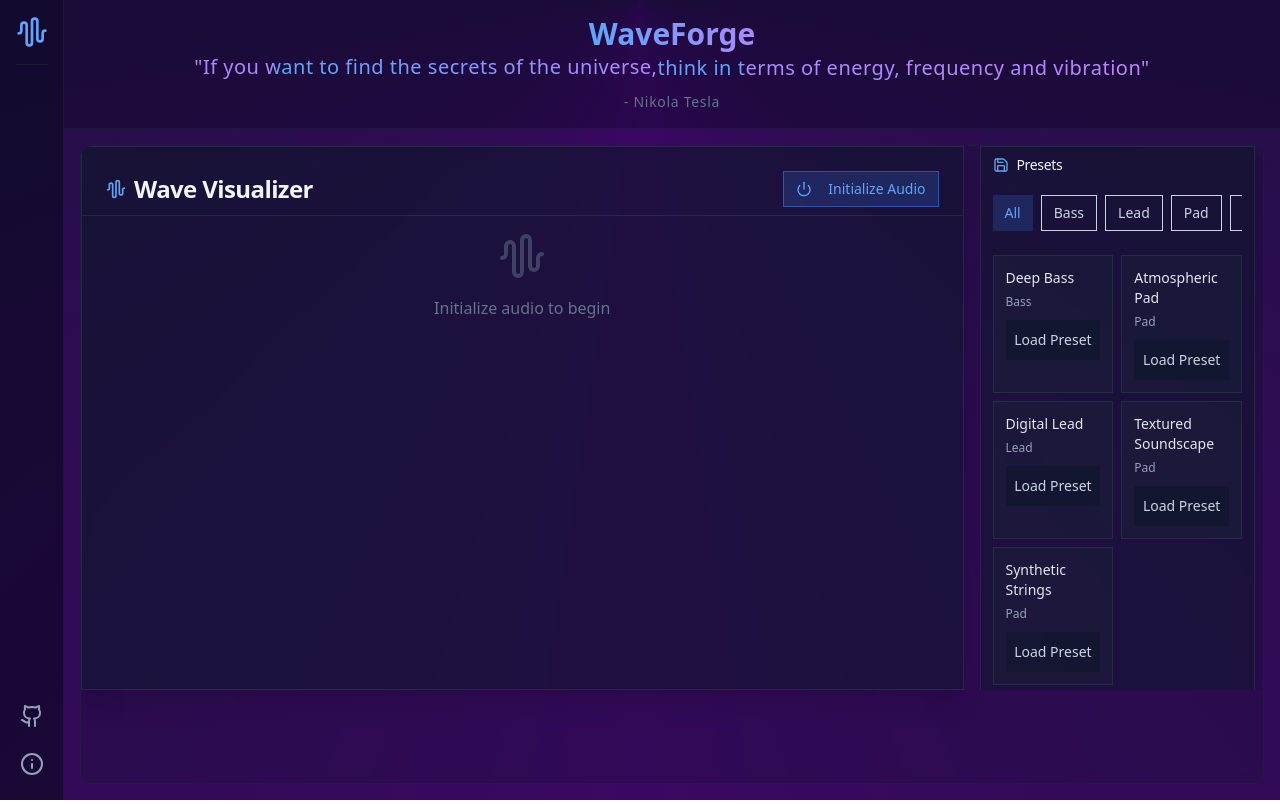
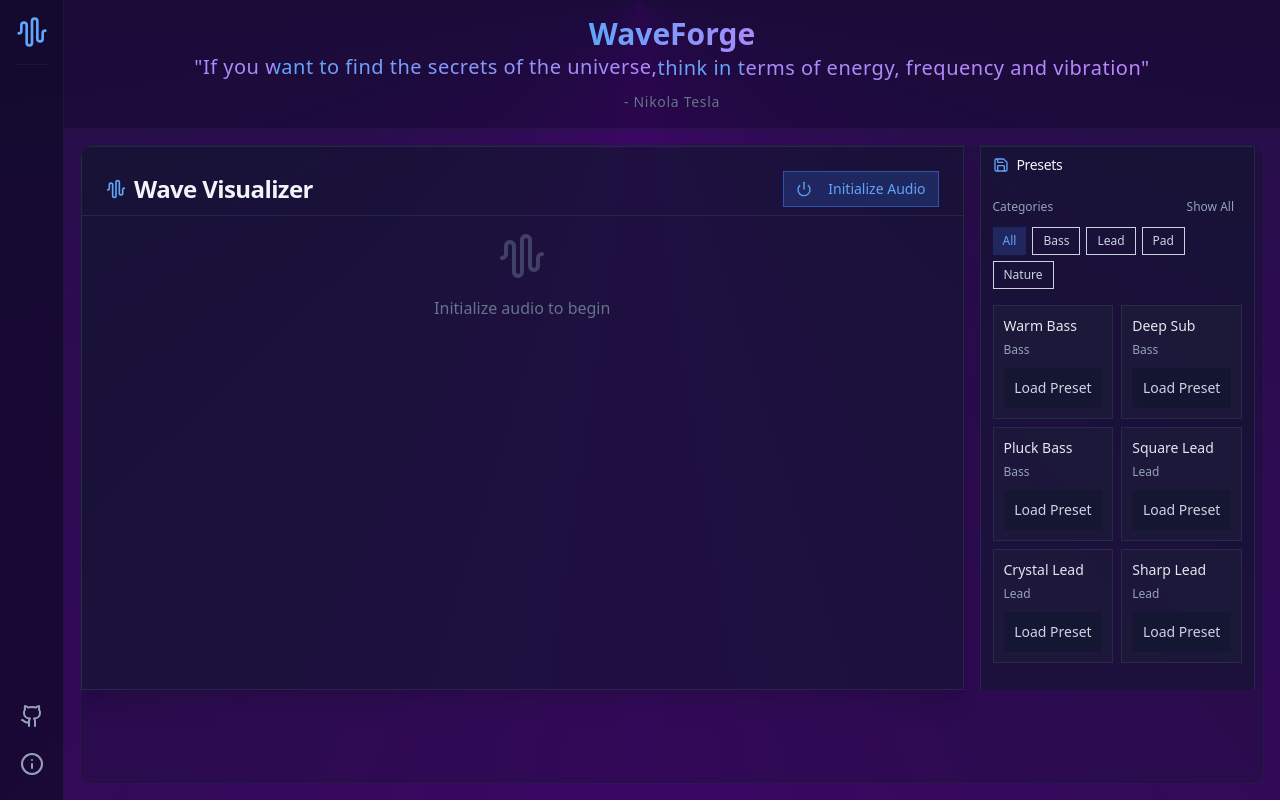
Before and after one commit to Sohaib-2/WaveForge, a React (Vite) app: page / in a window 1280 px wide. Built offline with nearby package versions, Linux system fonts and the light colour scheme.

Commit message:
updated presets

```diff
--- a/package.json
+++ b/package.json
@@ -22,6 +22,7 @@
     "react": "^18.3.1",
     "react-dom": "^18.3.1",
     "react-markdown": "^9.0.1",
+    "react-router-dom": "^6.27.0",
     "tailwind-merge": "^2.5.4",
     "tailwindcss-animate": "^1.0.7"
   },
--- a/src/components/Controls/PresetManager.jsx
+++ b/src/components/Controls/PresetManager.jsx
@@ -8,56 +8,12 @@ import {
   DialogTitle,
   DialogFooter,
 } from '@/components/ui/dialog';
-import { Save, Trash2, Star, Folder } from 'lucide-react';
+import { Save, Trash2, ChevronLeft, ChevronRight, Music2 } from 'lucide-react';
+import WAVE_PRESETS, { CATEGORIES } from '../presets/WavePresets';
 
-// Built-in presets
-const DEFAULT_PRESETS = {
-  'Deep Bass': {
-    category: 'Bass',
-    settings: [
-      { type: 'sine', frequency: 55, amplitude: 0.7, volume: 0.8 },    // Fundamental
-      { type: 'sine', frequency: 110, amplitude: 0.3, volume: 0.5 },   // First harmonic
-      { type: 'sawtooth', frequency: 55, amplitude: 0.15, volume: 0.4 } // Added texture
-    ]
-  },
-  'Atmospheric Pad': {
-    category: 'Pad',
-    settings: [
-      { type: 'sine', frequency: 220, amplitude: 0.4, volume: 0.6 },    // Base frequency
-      { type: 'sine', frequency: 220.5, amplitude: 0.3, volume: 0.4 },  // Slightly detuned
-      { type: 'triangle', frequency: 440, amplitude: 0.2, volume: 0.3 }, // Octave up
-      { type: 'sine', frequency: 440.5, amplitude: 0.1, volume: 0.2 }   // Detuned octave
-    ]
-  },
-  'Digital Lead': {
-    category: 'Lead',
-    settings: [
-      { type: 'square', frequency: 440, amplitude: 0.4, volume: 0.6 },     // Main square
-      { type: 'square', frequency: 443, amplitude: 0.2, volume: 0.3 },     // Detuned for thickness
-      { type: 'sawtooth', frequency: 440, amplitude: 0.15, volume: 0.25 }  // Added harmonics
-    ]
-  },
-  'Textured Soundscape': {
-    category: 'Pad',
-    settings: [
-      { type: 'sine', frequency: 220, amplitude: 0.3, volume: 0.6 },      // Base frequency
-      { type: 'triangle', frequency: 329.6, amplitude: 0.2, volume: 0.4 }, // Perfect fifth
-      { type: 'sawtooth', frequency: 440, amplitude: 0.1, volume: 0.3 },  // Octave
-      { type: 'pink', frequency: 0, amplitude: 0.05, volume: 0.15 }       // Subtle noise texture
-    ]
-  },
-  'Synthetic Strings': {
-    category: 'Pad',
-    settings: [
-      { type: 'sawtooth', frequency: 440, amplitude: 0.3, volume: 0.5 },   // Main saw
-      { type: 'sawtooth', frequency: 442, amplitude: 0.3, volume: 0.5 },   // Detuned saw
-      { type: 'sine', frequency: 440, amplitude: 0.2, volume: 0.4 },       // Sine foundation
-      { type: 'white', frequency: 0, amplitude: 0.02, volume: 0.1 }        // Subtle air
-    ]
-  }
-};
+const PRESETS_PER_PAGE = 6;
 
-// Load presets from localStorage
+// Helper functions (loadCustomPresets and saveCustomPresets remain the same)
 const loadCustomPresets = () => {
   try {
     const saved = localStorage.getItem('waveforge-presets');
@@ -68,7 +24,6 @@ const loadCustomPresets = () => {
   }
 };
 
-// Save presets to localStorage
 const saveCustomPresets = (presets) => {
   try {
     localStorage.setItem('waveforge-presets', JSON.stringify(presets));
@@ -82,21 +37,52 @@ const PresetManager = ({ currentSettings, onPresetLoad }) => {
   const [saveDialogOpen, setSaveDialogOpen] = useState(false);
   const [newPresetName, setNewPresetName] = useState('');
   const [selectedCategory, setSelectedCategory] = useState('All');
+  const [newPresetCategory, setNewPresetCategory] = useState('Custom');
+  const [currentPage, setCurrentPage] = useState(0);
+  const [showAllCategories, setShowAllCategories] = useState(false);
 
-  // Load custom presets on mount
   useEffect(() => {
     setCustomPresets(loadCustomPresets());
+    setCurrentPage(0); // Reset page when component mounts
   }, []);
 
-  const categories = ['All', 'Bass', 'Lead', 'Pad', 'Custom'];
+  const mainCategories = ['All', 'Bass', 'Lead', 'Pad', 'Nature'];
+  const visibleCategories = showAllCategories ? CATEGORIES : mainCategories;
 
+  // Get filtered and paginated presets
+  const filteredPresets = {
+    ...WAVE_PRESETS,
+    ...customPresets
+  };
+
+  const displayPresets = selectedCategory === 'All'
+    ? filteredPresets
+    : Object.fromEntries(
+        Object.entries(filteredPresets).filter(([_, preset]) =>
+          preset.category === selectedCategory
+        )
+      );
+
+  const presetEntries = Object.entries(displayPresets);
+  const totalPages = Math.ceil(presetEntries.length / PRESETS_PER_PAGE);
+  const paginatedPresets = presetEntries.slice(
+    currentPage * PRESETS_PER_PAGE,
+    (currentPage + 1) * PRESETS_PER_PAGE
+  );
+
+  const handleCategoryChange = (category) => {
+    setSelectedCategory(category);
+    setCurrentPage(0); // Reset to first page when changing category
+  };
+
+  // Other functions remain the same
   const saveNewPreset = () => {
     if (!newPresetName.trim()) return;
 
     const newPresets = {
       ...customPresets,
       [newPresetName]: {
-        category: 'Custom',
+        category: newPresetCategory,
         settings: currentSettings,
         created: new Date().toISOString()
       }
@@ -115,31 +101,29 @@ const PresetManager = ({ currentSettings, onPresetLoad }) => {
     saveCustomPresets(newPresets);
   };
 
-  const filteredPresets = {
-    ...DEFAULT_PRESETS,
-    ...customPresets
-  };
-
-  // Filter presets by category
-  const displayPresets = selectedCategory === 'All'
-    ? filteredPresets
-    : Object.fromEntries(
-        Object.entries(filteredPresets).filter(([_, preset]) =>
-          preset.category === selectedCategory
-        )
-      );
-
   return (
     <div className="space-y-4">
-          {/* Category Filter */}
-          <div className="flex gap-2 overflow-x-auto pb-2">
-            {categories.map(category => (
+      {/* Category Selection */}
+      <div className="space-y-2">
+        <div className="flex items-center justify-between mb-1">
+          <span className="text-xs text-slate-400">Categories</span>
+          <Button
+            variant="ghost"
+            size="sm"
+            onClick={() => setShowAllCategories(!showAllCategories)}
+            className="text-xs text-slate-400 hover:text-blue-400 h-6 px-2"
+          >
+            {showAllCategories ? 'Show Less' : 'Show All'}
+          </Button>
+        </div>
+        <div className="flex flex-wrap gap-1.5">
+          {visibleCategories.map(category => (
             <Button
               key={category}
               variant={selectedCategory === category ? "default" : "outline"}
               size="sm"
-                onClick={() => setSelectedCategory(category)}
-                className={`whitespace-nowrap ${
+              onClick={() => handleCategoryChange(category)}
+              className={`text-xs px-2.5 h-7 ${
                 selectedCategory === category
                   ? "bg-blue-500/20 hover:bg-blue-500/30 text-blue-400 border-blue-500/50"
                   : "text-slate-300 hover:text-blue-400"
@@ -149,17 +133,25 @@ const PresetManager = ({ currentSettings, onPresetLoad }) => {
             </Button>
           ))}
         </div>
+      </div>
 
       {/* Presets Grid */}
       <div className="grid grid-cols-2 gap-2">
-            {Object.entries(displayPresets).map(([name, preset]) => (
+        {paginatedPresets.map(([name, preset]) => (
           <div
             key={name}
-                className="relative group bg-slate-800/30 rounded-lg p-3 border border-slate-700/50 hover:border-blue-500/50 transition-all"
+            className="relative group bg-slate-800/30 rounded-lg p-2.5 border border-slate-700/50 hover:border-blue-500/50 transition-all"
           >
             <div className="flex items-start justify-between">
               <div>
-                    <h3 className="text-sm font-medium text-slate-200">{name}</h3>
+                <h3 className="text-sm font-medium text-slate-200 flex items-center gap-2">
+                  {name}
+                  {'created' in preset && (
+                    <span className="text-xs px-1.5 py-0.5 rounded-full bg-blue-500/20 text-blue-400">
+                      Custom
+                    </span>
+                  )}
+                </h3>
                 <span className="text-xs text-slate-400">{preset.category}</span>
               </div>
               {'created' in preset && (
@@ -187,7 +179,34 @@ const PresetManager = ({ currentSettings, onPresetLoad }) => {
         ))}
       </div>
 
-          {/* Save New Preset Button */}
+      {/* Pagination */}
+      {totalPages > 1 && (
+        <div className="flex items-center justify-between px-2">
+          <Button
+            variant="ghost"
+            size="sm"
+            onClick={() => setCurrentPage(p => Math.max(0, p - 1))}
+            disabled={currentPage === 0}
+            className="text-slate-400 hover:text-blue-400 disabled:opacity-50"
+          >
+            <ChevronLeft className="h-4 w-4" />
+          </Button>
+          <span className="text-sm text-slate-400">
+            {currentPage + 1} / {totalPages}
+          </span>
+          <Button
+            variant="ghost"
+            size="sm"
+            onClick={() => setCurrentPage(p => Math.min(totalPages - 1, p + 1))}
+            disabled={currentPage === totalPages - 1}
+            className="text-slate-400 hover:text-blue-400 disabled:opacity-50"
+          >
+            <ChevronRight className="h-4 w-4" />
+          </Button>
+        </div>
+      )}
+
+      {/* Save Button and Dialog remain the same */}
       <Button
         onClick={() => setSaveDialogOpen(true)}
         className="w-full bg-blue-500/20 hover:bg-blue-500/30 text-blue-400 border border-blue-500/50"
@@ -196,7 +215,6 @@ const PresetManager = ({ currentSettings, onPresetLoad }) => {
         Save Current Settings
       </Button>
 
-          {/* Save Preset Dialog */}
       <Dialog open={saveDialogOpen} onOpenChange={setSaveDialogOpen}>
         <DialogContent className="bg-slate-900/95 border-slate-700/50">
           <DialogHeader>
@@ -211,6 +229,26 @@ const PresetManager = ({ currentSettings, onPresetLoad }) => {
                 placeholder="My Awesome Preset"
                 className="bg-slate-800/50 border-slate-700 text-slate-200 placeholder:text-slate-500"
               />
+            </div>
+            <div className="space-y-2">
+              <label className="text-sm text-slate-300">Category</label>
+              <div className="flex flex-wrap gap-2">
+                {CATEGORIES.filter(cat => cat !== 'All').map(category => (
+                  <Button
+                    key={category}
+                    variant={newPresetCategory === category ? "default" : "outline"}
+                    size="sm"
+                    onClick={() => setNewPresetCategory(category)}
+                    className={`${
+                      newPresetCategory === category
+                        ? "bg-blue-500/20 hover:bg-blue-500/30 text-blue-400 border-blue-500/50"
+                        : "text-slate-300 hover:text-blue-400"
+                    }`}
+                  >
+                    {category}
+                  </Button>
+                ))}
+              </div>
             </div>
           </div>
           <DialogFooter>
--- /dev/null
+++ b/src/components/presets/WavePresets.jsx
@@ -0,0 +1,148 @@
+const WAVE_PRESETS = {
+    // Basic Synth Presets
+    'Warm Bass': {
+      category: 'Bass',
+      settings: [
+        { type: 'sine', frequency: 55, amplitude: 0.7, volume: 0.8 },
+        { type: 'sine', frequency: 110, amplitude: 0.3, volume: 0.5 }
+      ]
+    },
+    'Deep Sub': {
+      category: 'Bass',
+      settings: [
+        { type: 'sine', frequency: 30, amplitude: 0.8, volume: 0.7 },
+        { type: 'triangle', frequency: 60, amplitude: 0.2, volume: 0.4 }
+      ]
+    },
+    'Pluck Bass': {
+      category: 'Bass',
+      settings: [
+        { type: 'triangle', frequency: 80, amplitude: 0.6, volume: 0.7 },
+        { type: 'square', frequency: 160, amplitude: 0.3, volume: 0.4 }
+      ]
+    },
+
+    // Lead Presets
+    'Square Lead': {
+      category: 'Lead',
+      settings: [
+        { type: 'square', frequency: 440, amplitude: 0.4, volume: 0.6 },
+        { type: 'square', frequency: 443, amplitude: 0.2, volume: 0.3 }
+      ]
+    },
+    'Crystal Lead': {
+      category: 'Lead',
+      settings: [
+        { type: 'sine', frequency: 880, amplitude: 0.5, volume: 0.6 },
+        { type: 'triangle', frequency: 1760, amplitude: 0.3, volume: 0.4 }
+      ]
+    },
+    'Sharp Lead': {
+      category: 'Lead',
+      settings: [
+        { type: 'sawtooth', frequency: 440, amplitude: 0.5, volume: 0.6 },
+        { type: 'square', frequency: 442, amplitude: 0.3, volume: 0.4 }
+      ]
+    },
+
+    // Pad Presets
+    'Warm Pad': {
+      category: 'Pad',
+      settings: [
+        { type: 'sine', frequency: 220, amplitude: 0.4, volume: 0.6 },
+        { type: 'sine', frequency: 440, amplitude: 0.3, volume: 0.4 },
+        { type: 'triangle', frequency: 880, amplitude: 0.2, volume: 0.3 }
+      ]
+    },
+    'Ethereal Pad': {
+      category: 'Pad',
+      settings: [
+        { type: 'sine', frequency: 330, amplitude: 0.4, volume: 0.5 },
+        { type: 'sine', frequency: 497, amplitude: 0.3, volume: 0.4 },
+        { type: 'triangle', frequency: 660, amplitude: 0.2, volume: 0.3 }
+      ]
+    },
+    'Rich Texture': {
+      category: 'Pad',
+      settings: [
+        { type: 'sine', frequency: 220, amplitude: 0.3, volume: 0.6 },
+        { type: 'triangle', frequency: 330, amplitude: 0.2, volume: 0.4 },
+        { type: 'sawtooth', frequency: 440, amplitude: 0.1, volume: 0.3 }
+      ]
+    },
+
+    // Natural Sound Simulations
+    'Ocean Waves': {
+      category: 'Nature',
+      settings: [
+        { type: 'white', frequency: 0, amplitude: 0.3, volume: 0.4 },
+        { type: 'pink', frequency: 0, amplitude: 0.4, volume: 0.5 }
+      ]
+    },
+    'Wind': {
+      category: 'Nature',
+      settings: [
+        { type: 'pink', frequency: 0, amplitude: 0.3, volume: 0.4 },
+        { type: 'white', frequency: 0, amplitude: 0.2, volume: 0.3 }
+      ]
+    },
+    'Rain': {
+      category: 'Nature',
+      settings: [
+        { type: 'white', frequency: 0, amplitude: 0.2, volume: 0.3 },
+        { type: 'pink', frequency: 0, amplitude: 0.1, volume: 0.2 }
+      ]
+    },
+
+    // FX Presets
+    'Sci-Fi Scanner': {
+      category: 'FX',
+      settings: [
+        { type: 'sawtooth', frequency: 880, amplitude: 0.3, volume: 0.4 },
+        { type: 'sine', frequency: 440, amplitude: 0.2, volume: 0.3 }
+      ]
+    },
+    'Robot Voice': {
+      category: 'FX',
+      settings: [
+        { type: 'square', frequency: 200, amplitude: 0.4, volume: 0.5 },
+        { type: 'sawtooth', frequency: 400, amplitude: 0.3, volume: 0.4 }
+      ]
+    },
+    'Space Wind': {
+      category: 'FX',
+      settings: [
+        { type: 'pink', frequency: 0, amplitude: 0.3, volume: 0.4 },
+        { type: 'sine', frequency: 220, amplitude: 0.2, volume: 0.3 }
+      ]
+    },
+
+    // Experimental
+    'Chaos Theory': {
+      category: 'Experimental',
+      settings: [
+        { type: 'sawtooth', frequency: 440, amplitude: 0.3, volume: 0.4 },
+        { type: 'square', frequency: 443, amplitude: 0.2, volume: 0.3 },
+        { type: 'triangle', frequency: 437, amplitude: 0.2, volume: 0.3 }
+      ]
+    },
+    'Digital Rain': {
+      category: 'Experimental',
+      settings: [
+        { type: 'square', frequency: 880, amplitude: 0.2, volume: 0.3 },
+        { type: 'white', frequency: 0, amplitude: 0.1, volume: 0.2 }
+      ]
+    },
+    'Quantum Fluctuation': {
+      category: 'Experimental',
+      settings: [
+        { type: 'sine', frequency: 440, amplitude: 0.3, volume: 0.4 },
+        { type: 'white', frequency: 0, amplitude: 0.1, volume: 0.2 },
+        { type: 'triangle', frequency: 442, amplitude: 0.2, volume: 0.3 }
+      ]
+    }
+  };
+
+  export const CATEGORIES = ['All', 'Bass', 'Lead', 'Pad', 'Nature', 'FX', 'Experimental', 'Custom'];
+
+  export default WAVE_PRESETS;
```
Also changed, not shown: 1 other file (tests, documents, lock files or other folders). Lines whose indentation alone changed are shown as unchanged.
